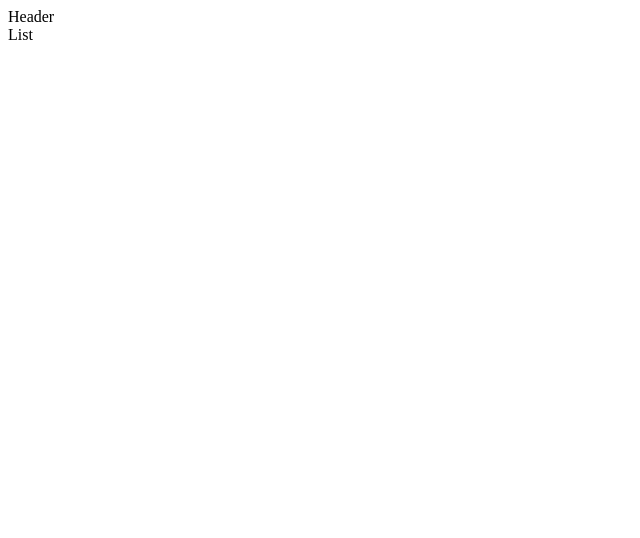
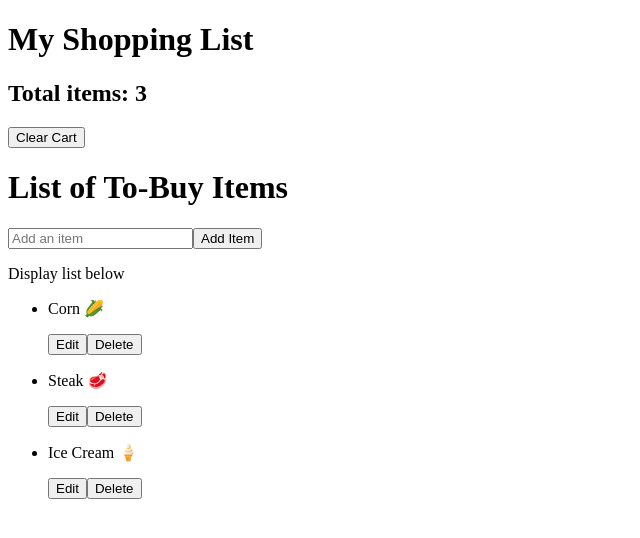
Before and after one commit to alicehsing/adv-react-shopping-list-reducer, a React app: page / in a window 1280 px wide. Shown: the top 538 px of the page, without its empty margins (0-640 px from the left). Built offline with nearby package versions, Linux system fonts and the light colour scheme.

Commit message:
added switch statement inside of the reducer and successfully rendered added new item to the list using useReducer hook

```diff
--- a/src/components/Layout/Header.jsx
+++ b/src/components/Layout/Header.jsx
@@ -1,5 +1,11 @@
 import React from 'react';
 
 export default function Header() {
-  return <div>Header</div>;
+  return (
+    <>
+      <h1>My Shopping List</h1>
+      <h2>Total items: 3</h2>
+      <button>Clear Cart</button>
+    </>
+  );
 }
--- a/src/views/List.jsx
+++ b/src/views/List.jsx
@@ -1,5 +1,67 @@
-import React from 'react';
+import { useReducer, useState } from 'react';
+
+// set initial state
+const initialItems = [
+  { id: 0, text: 'Corn 🌽', done: false },
+  { id: 1, text: 'Steak 🥩', done: false },
+  { id: 2, text: 'Ice Cream 🍦', done: false },
+];
+
+// reducer function
+const reducer = (state, action) => {
+  console.log('state', state);
+  console.log('action', action);
+  switch (action.type) {
+    case 'ADD_TODO': {
+      const newState = [
+        { id: state.length, text: action.payload.text, done: false },
+        ...state,
+      ];
+      console.log('newState', newState);
+      return newState;
+    }
+    default:
+      throw new Error(`Action type ${action.type} is not supported`);
+  }
+};
 
 export default function List() {
-  return <div>List</div>;
+  // bring in useReducer hook, pass in reducer function and set initialItems state
+  const [items, dispatch] = useReducer(reducer, initialItems);
+  const [newItem, setNewItem] = useState('');
+
+  const handleSubmit = (event) => {
+    event.preventDefault();
+    // dispatch becomes the "action" in reducer.
+    dispatch({ type: 'ADD_TODO', payload: { text: newItem } });
+    setNewItem('');
+  };
+
+  return (
+    <>
+      <h1>List of To-Buy Items</h1>
+      <form onSubmit={handleSubmit}>
+        <input
+          type="text"
+          name="newItem"
+          placeholder="Add an item"
+          value={newItem}
+          onChange={(event) => setNewItem(event.target.value)}
+        />
+        <button>Add Item</button>
+      </form>
+      <section>
+        <p>Display list below</p>
+        <ul>
+          {items.map((item) => (
+            <li key={item.id}>
+              <p>{item.text}</p>
+              <button type="button">Edit</button>
+              <button type="button">Delete</button>
+            </li>
+          ))}
+        </ul>
+      </section>
+    </>
+  );
 }
```
Also changed, not shown: src/context/ListProvider.jsx (+9 -0 lines).
